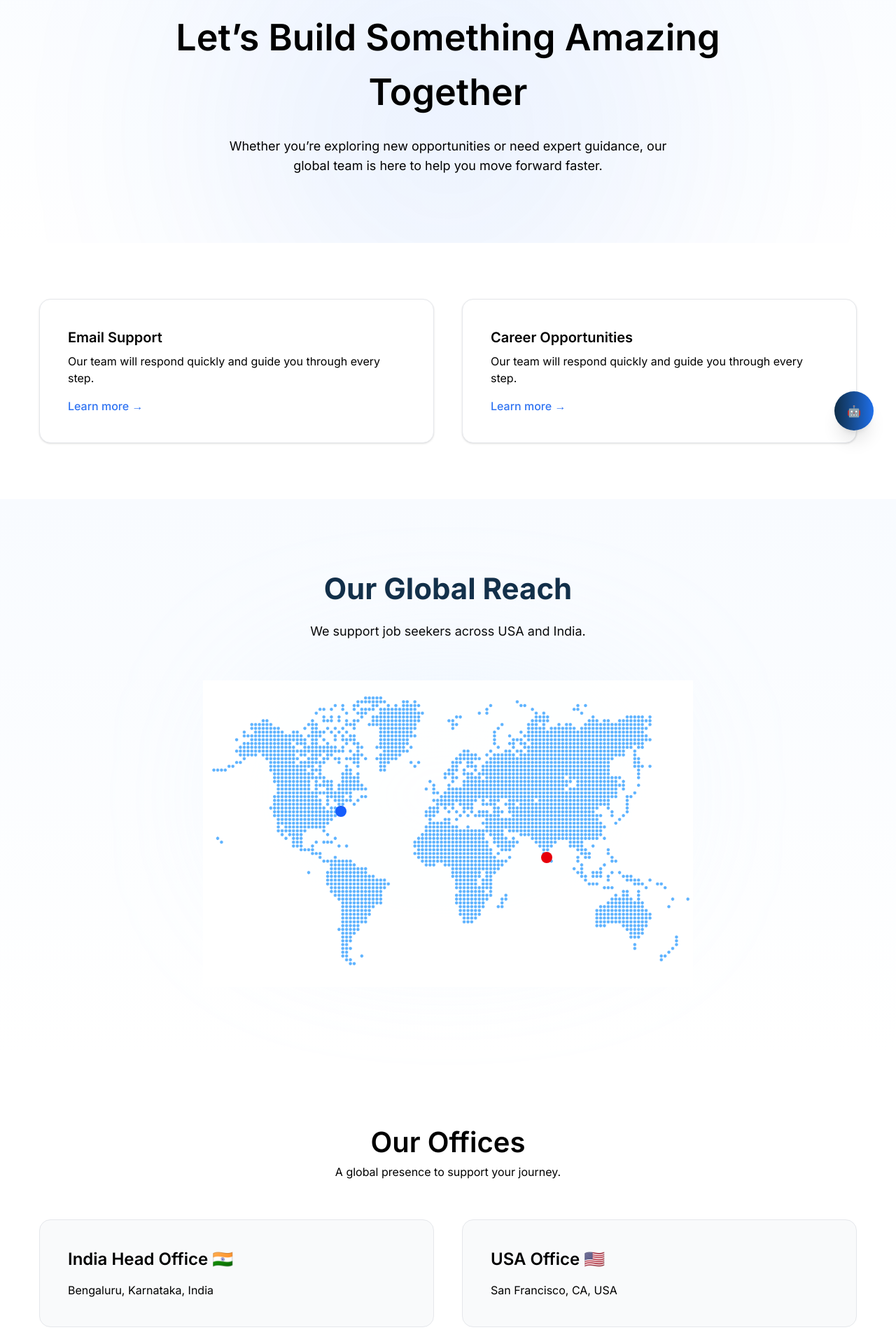
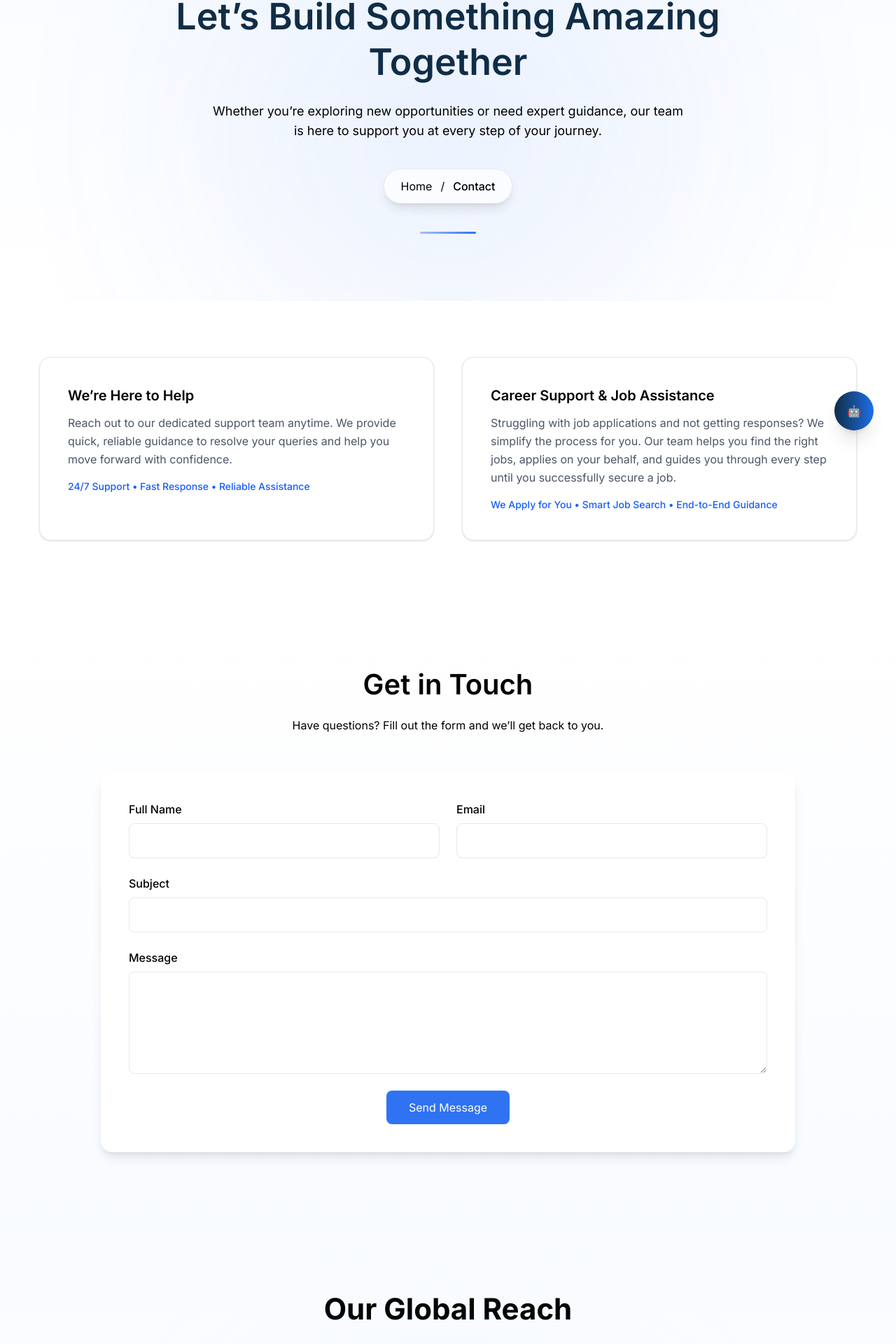
Before and after one commit to veerag340-cell/upaya, a Next.js app in the folder package/: page /contact in a window 1280 px wide. Shown: the part 161-2081 px from the top of the page at 70% size. Built offline with nearby package versions, Linux system fonts and the light colour scheme.

Commit message:
Update with few changes

```diff
--- a/package/src/app/(site)/contact/page.tsx
+++ b/package/src/app/(site)/contact/page.tsx
@@ -2,7 +2,6 @@
 
 import React from "react";
 import Link from "next/link";
-import Image from "next/image";
 import { motion } from "framer-motion";
 
 const container = {
@@ -23,7 +22,9 @@ export default function Page() {
   return (
     <>
       {/* ================= HERO ================= */}
-      <section className="relative overflow-hidden pt-32 pb-24 text-center bg-gradient-to-b from-[#f8fbff] to-white dark:from-darkmode dark:to-darkmode">
+      <section className="relative overflow-hidden pt-32 pb-24 text-center bg-gradient-to-b from-[#f8fbff] to-white">
+
+        {/* Background Glow */}
         <div className="absolute top-0 left-1/2 -translate-x-1/2 w-[700px] h-[700px] bg-primary/20 blur-[140px] rounded-full opacity-40"></div>
 
         <motion.div
@@ -32,73 +33,151 @@ export default function Page() {
           animate="show"
           className="relative container mx-auto max-w-4xl px-4"
         >
-          <motion.span
-            variants={fadeUp}
-            className="text-primary text-xs font-semibold tracking-[0.4em] uppercase"
-          >
-            Contact Us
-          </motion.span>
 
+          {/* Heading */}
           <motion.h1
             variants={fadeUp}
-            className="mt-6 text-[36px] md:text-[52px] font-semibold"
+            className="mt-6 text-[36px] md:text-[52px] font-semibold leading-tight text-midnight_text"
           >
-            Let’s Build Something Amazing Together
+            Let’s Build Something Amazing <br /> Together
           </motion.h1>
 
+          {/* Description */}
           <motion.p
             variants={fadeUp}
-            className="mt-6 text-lg text-DeepOcean dark:text-white/60 max-w-2xl mx-auto"
+            className="mt-6 text-lg text-DeepOcean max-w-2xl mx-auto"
           >
             Whether you’re exploring new opportunities or need expert guidance,
-            our global team is here to help you move forward faster.
+            our team is here to support you at every step of your journey.
           </motion.p>
+
+          {/* Breadcrumb */}
+          <motion.div
+            variants={fadeUp}
+            className="mt-10 inline-flex items-center gap-3 bg-white/70 backdrop-blur-xl px-6 py-3 rounded-full shadow-lg border border-gray-200"
+          >
+            <span className="text-DeepOcean">Home</span>
+            <span>/</span>
+            <span className="font-medium">Contact</span>
+          </motion.div>
+
+          {/* ✅ UNDERLINE (correct position) */}
+          <motion.div
+            variants={fadeUp}
+            className="w-20 h-[3px] bg-gradient-to-r from-primary/40 to-primary mx-auto mt-10 rounded-full"
+          />
+
         </motion.div>
       </section>
 
       {/* ================= CONTACT CARDS ================= */}
-      <section className="py-20 bg-white dark:bg-darkmode">
+      <section className="py-20 bg-white">
         <motion.div
           variants={container}
           initial="hidden"
           whileInView="show"
           className="container mx-auto max-w-6xl px-4 grid md:grid-cols-2 gap-10"
         >
-          {["Email Support", "Career Opportunities"].map((title, i) => (
+          {[
+            {
+              title: "We’re Here to Help",
+              description:
+                "Reach out to our dedicated support team anytime. We provide quick, reliable guidance to resolve your queries and help you move forward with confidence.",
+              highlight: "24/7 Support • Fast Response • Reliable Assistance",
+            },
+            {
+              title: "Career Support & Job Assistance",
+              description:
+                "Struggling with job applications and not getting responses? We simplify the process for you. Our team helps you find the right jobs, applies on your behalf, and guides you through every step until you successfully secure a job.",
+              highlight:
+                "We Apply for You • Smart Job Search • End-to-End Guidance",
+            },
+          ].map((item, i) => (
             <motion.div
               key={i}
               variants={fadeUp}
               whileHover={{ y: -6 }}
-              className="bg-white rounded-2xl p-10 border shadow-sm hover:shadow-xl transition"
+              className="bg-white rounded-2xl p-10 border shadow-sm hover:shadow-lg transition"
             >
-              <h3 className="text-xl font-semibold mb-2">{title}</h3>
-              <p className="mb-4">
-                Our team will respond quickly and guide you through every step.
+              <h3 className="text-xl font-semibold mb-3">{item.title}</h3>
+
+              <p className="text-gray-600 mb-4 leading-relaxed">
+                {item.description}
               </p>
-              <Link href="#" className="text-primary font-medium">
-                Learn more →
-              </Link>
+
+              <p className="text-sm font-medium text-blue-600">
+                {item.highlight}
+              </p>
             </motion.div>
           ))}
         </motion.div>
       </section>
 
-      {/* ================= GLOBAL REACH MAP ================= */}
-      {/* ================= GLOBAL REACH MAP ================= */}
+      {/* ================= CONTACT FORM ================= */}
+      <section className="py-24 bg-gradient-to-b from-white to-[#f8fbff]">
+        <div className="container mx-auto max-w-5xl px-4">
+
+          <motion.div
+            variants={container}
+            initial="hidden"
+            whileInView="show"
+            className="text-center mb-14"
+          >
+            <motion.h2 variants={fadeUp} className="text-[40px] font-semibold">
+              Get in Touch
+            </motion.h2>
+
+            <motion.p variants={fadeUp} className="mt-4">
+              Have questions? Fill out the form and we’ll get back to you.
+            </motion.p>
+          </motion.div>
+
+          <motion.form
+            variants={container}
+            initial="hidden"
+            whileInView="show"
+            className="bg-white rounded-2xl shadow-lg p-10 grid md:grid-cols-2 gap-6"
+          >
+            <motion.div variants={fadeUp} className="flex flex-col">
+              <label className="mb-2 font-medium">Full Name</label>
+              <input className="border rounded-lg px-4 py-3" />
+            </motion.div>
+
+            <motion.div variants={fadeUp} className="flex flex-col">
+              <label className="mb-2 font-medium">Email</label>
+              <input className="border rounded-lg px-4 py-3" />
+            </motion.div>
+
+            <motion.div variants={fadeUp} className="flex flex-col md:col-span-2">
+              <label className="mb-2 font-medium">Subject</label>
+              <input className="border rounded-lg px-4 py-3" />
+            </motion.div>
+
+            <motion.div variants={fadeUp} className="flex flex-col md:col-span-2">
+              <label className="mb-2 font-medium">Message</label>
+              <textarea rows={5} className="border rounded-lg px-4 py-3" />
+            </motion.div>
+
+            <motion.div variants={fadeUp} className="md:col-span-2 text-center">
+              <button className="bg-primary text-white px-8 py-3 rounded-lg">
+                Send Message
+              </button>
+            </motion.div>
+          </motion.form>
+        </div>
+      </section>
+
+      {/* ================= GLOBAL REACH MAP (YOUR ORIGINAL) ================= */}
       <section className="py-24 bg-gradient-to-b from-[#f8fbff] to-white relative">
         <div className="text-center mb-14">
-          <h2 className="text-[42px] font-bold text-midnight_text mb-4">
-            Our Global Reach
-          </h2>
-          <p className="text-DeepOcean text-lg">
-            We support job seekers across USA and India.
-          </p>
+          <h2 className="text-[42px] font-bold mb-4">Our Global Reach</h2>
+          <p>We support job seekers across USA and India.</p>
         </div>
 
         <div className="container mx-auto max-w-4xl px-4">
           <div className="relative w-fit mx-auto">
 
-            {/* Glow background */}
+            {/* Glow */}
             <div className="absolute left-1/2 -translate-x-1/2 top-10 w-[500px] h-[250px] bg-blue-200/30 blur-[120px] rounded-full"></div>
 
             {/* Map */}
@@ -108,44 +187,38 @@ export default function Page() {
               className="w-[600px] md:w-[700px] opacity-90 relative z-10"
             />
 
-            {/* USA - Correct Position */}
+            {/* USA Dot */}
             <div className="absolute z-20" style={{ top: "41%", left: "27%" }}>
               <span className="relative flex h-4 w-4">
-                <span className="animate-ping absolute inline-flex h-full w-full rounded-full bg-blue-500 opacity-75"></span>
-                <span className="relative inline-flex rounded-full h-4 w-4 bg-blue-600"></span>
+                <span className="animate-ping absolute h-full w-full rounded-full bg-blue-500 opacity-75"></span>
+                <span className="relative rounded-full h-4 w-4 bg-blue-600"></span>
               </span>
             </div>
 
-            {/* India - Hyderabad Correct Position */}
+            {/* India Dot */}
             <div className="absolute z-20" style={{ top: "56%", left: "69%" }}>
               <span className="relative flex h-4 w-4">
-                <span className="animate-ping absolute inline-flex h-full w-full rounded-full bg-red-500 opacity-75"></span>
-                <span className="relative inline-flex rounded-full h-4 w-4 bg-red-600"></span>
+                <span className="animate-ping absolute h-full w-full rounded-full bg-red-500 opacity-75"></span>
+                <span className="relative rounded-full h-4 w-4 bg-red-600"></span>
               </span>
             </div>
 
           </div>
         </div>
       </section>
-      {/* ================= OUR OFFICES ================= */}
-      <section className="py-24 bg-white dark:bg-darkmode">
-        <div className="text-center mb-14">
-          <h2 className="text-[40px] font-semibold">Our Offices</h2>
-          <p className="text-DeepOcean dark:text-white/60">
-            A global presence to support your journey.
-          </p>
-        </div>
 
-        <div className="container mx-auto max-w-6xl px-4 grid md:grid-cols-2 gap-10">
-          <div className="bg-gray-50 rounded-2xl p-10 border hover:shadow-xl transition">
-            <h3 className="text-2xl font-semibold mb-4">
-              India Head Office 🇮🇳
-            </h3>
+      {/* ================= OFFICES ================= */}
+      <section className="py-24 bg-white text-center">
+        <h2 className="text-[40px] font-semibold mb-4">Our Offices</h2>
+
+        <div className="grid md:grid-cols-2 gap-10 max-w-5xl mx-auto mt-10">
+          <div className="bg-gray-50 p-10 rounded-2xl border">
+            <h3 className="text-xl font-semibold mb-2">India Office 🇮🇳</h3>
             <p>Bengaluru, Karnataka, India</p>
           </div>
 
-          <div className="bg-gray-50 rounded-2xl p-10 border hover:shadow-xl transition">
-            <h3 className="text-2xl font-semibold mb-4">USA Office 🇺🇸</h3>
+          <div className="bg-gray-50 p-10 rounded-2xl border">
+            <h3 className="text-xl font-semibold mb-2">USA Office 🇺🇸</h3>
             <p>San Francisco, CA, USA</p>
           </div>
         </div>
--- a/package/src/components/Home/Contact/index.tsx
+++ b/package/src/components/Home/Contact/index.tsx
@@ -31,7 +31,7 @@ const Contactform = () => {
               <div>
                 <p className="text-white/50 text-sm">Email</p>
                 <p className="text-lg font-medium">
-                  sagar@upayaind.com
+                  contact@upayaind.com
                 </p>
               </div>
 
--- a/package/src/components/Home/Hero/index.tsx
+++ b/package/src/components/Home/Hero/index.tsx
@@ -2,6 +2,7 @@
 
 import { useEffect, useState } from "react"
 import Image from "next/image"
+import SignUp from "../../Auth/SignUp";
 import Link from "next/link"
 import { motion } from "framer-motion"
 
@@ -117,10 +118,10 @@ export default function Hero() {
             </motion.p>
 
             <motion.div variants={fadeUp} className="flex gap-4 flex-wrap">
-              <Link href="#" className="px-9 py-3 rounded-xl bg-blue-600 text-white font-semibold shadow-lg">
+              <Link href="#about" className="px-9 py-3 rounded-xl bg-blue-600 text-white font-semibold shadow-lg">
                 Apply Jobs for Me
               </Link>
-              <Link href="#" className="px-9 py-3 rounded-xl backdrop-blur-lg bg-white/70 border border-gray-200 text-blue-600 font-semibold">
+              <Link href="/contact" className="px-9 py-3 rounded-xl backdrop-blur-lg bg-white/70 border border-gray-200 text-blue-600 font-semibold">
                 Get Career Support
               </Link>
             </motion.div>
@@ -201,16 +202,16 @@ export default function Hero() {
         transition={{ duration: 35, repeat: Infinity, ease: "linear" }}
       >
         {/* Logos Row 1 */}
-        <Image src="/images/companies/amazon-logo-transparent.png" alt="Amazon" width={130} height={60} className="grayscale opacity-60 hover:opacity-100 hover:grayscale-0 transition duration-300" />
-        <Image src="/images/companies/Infosys_logo.png" alt="Infosys" width={130} height={60} className="grayscale opacity-60 hover:opacity-100 hover:grayscale-0 transition duration-300" />
-        <Image src="/images/companies/Microsoft_logo.webp" alt="Microsoft" width={130} height={60} className="grayscale opacity-60 hover:opacity-100 hover:grayscale-0 transition duration-300" />
-        <Image src="/images/companies/Tata_Consultancy_Services.png" alt="TCS" width={130} height={60} className="grayscale opacity-60 hover:opacity-100 hover:grayscale-0 transition duration-300" />
+        <Image src="/images/companies/amazon-logo-transparent.png" alt="Amazon" width={130} height={60}  />
+        <Image src="/images/companies/Infosys_logo.png" alt="Infosys" width={130} height={60}  />
+        <Image src="/images/companies/Microsoft_logo.webp" alt="Microsoft" width={130} height={60}  />
+        <Image src="/images/companies/Tata_Consultancy_Services.png" alt="TCS" width={130} height={60} />
 
         {/* Duplicate Logos for Infinite Scroll */}
-        <Image src="/images/companies/amazon-logo-transparent.png" alt="Amazon" width={130} height={60} className="grayscale opacity-60 hover:opacity-100 hover:grayscale-0 transition duration-300" />
-        <Image src="/images/companies/Infosys_logo.png" alt="Infosys" width={130} height={60} className="grayscale opacity-60 hover:opacity-100 hover:grayscale-0 transition duration-300" />
-        <Image src="/images/companies/Microsoft_logo.webp" alt="Microsoft" width={130} height={60} className="grayscale opacity-60 hover:opacity-100 hover:grayscale-0 transition duration-300" />
-        <Image src="/images/companies/Tata_Consultancy_Services.png" alt="TCS" width={130} height={60} className="grayscale opacity-60 hover:opacity-100 hover:grayscale-0 transition duration-300" />
+        <Image src="/images/companies/amazon-logo-transparent.png" alt="Amazon" width={130} height={60} />
+        <Image src="/images/companies/Infosys_logo.png" alt="Infosys" width={130} height={60}  />
+        <Image src="/images/companies/Microsoft_logo.webp" alt="Microsoft" width={130} height={60}  />
+        <Image src="/images/companies/Tata_Consultancy_Services.png" alt="TCS" width={130} height={60}  />
       </motion.div>
 
     </div>
--- a/package/src/components/Home/ProfessionalProfile/index.tsx
+++ b/package/src/components/Home/ProfessionalProfile/index.tsx
@@ -1,4 +1,6 @@
 import React from 'react'
+import Link from "next/link";
+
 import ProfessionalIllustration from '@/components/Home/ProfessionalIllustration'
 
 const ProfessionalProfile = () => {
@@ -44,12 +46,16 @@ const ProfessionalProfile = () => {
               data-aos-delay='300'
               data-aos-duration='1000'
             >
+              <Link href="/contact">
               <button className='bg-primary text-white font-semibold px-8 py-3 rounded-lg hover:bg-primary/90 transition-colors duration-300'>
                 Get Started
               </button>
+              </Link>
+              <Link href="/about">
               <button className='border border-primary text-primary font-semibold px-8 py-3 rounded-lg hover:bg-primary hover:text-white transition-colors duration-300 dark:border-white dark:text-white dark:hover:bg-white dark:hover:text-midnight_text'>
                 Learn More
               </button>
+              </Link>
             </div>
 
             {/* Info Box */}
--- a/package/src/components/Layout/Footer/index.tsx
+++ b/package/src/components/Layout/Footer/index.tsx
@@ -51,8 +51,8 @@ const Footer: FC = () => {
 
               <div>
                 <p className="text-white font-medium">Email</p>
-                <Link href="mailto:sagar@upayaind.com" className="hover:text-[#3b82f6]">
-                  sagar@UpayaInd.com
+                <Link href="mailto:contact@upayaind.com" className="hover:text-[#3b82f6]">
+                  contact@upayaind.com
                 </Link>
               </div>
             </div>
```
Also changed, not shown: package/src/app/(site)/about/page.tsx (+1 -8 lines), package/src/app/(site)/pricing/page.tsx (+10 -11 lines), package/src/app/(site)/services/page.tsx (+0 -7 lines).
